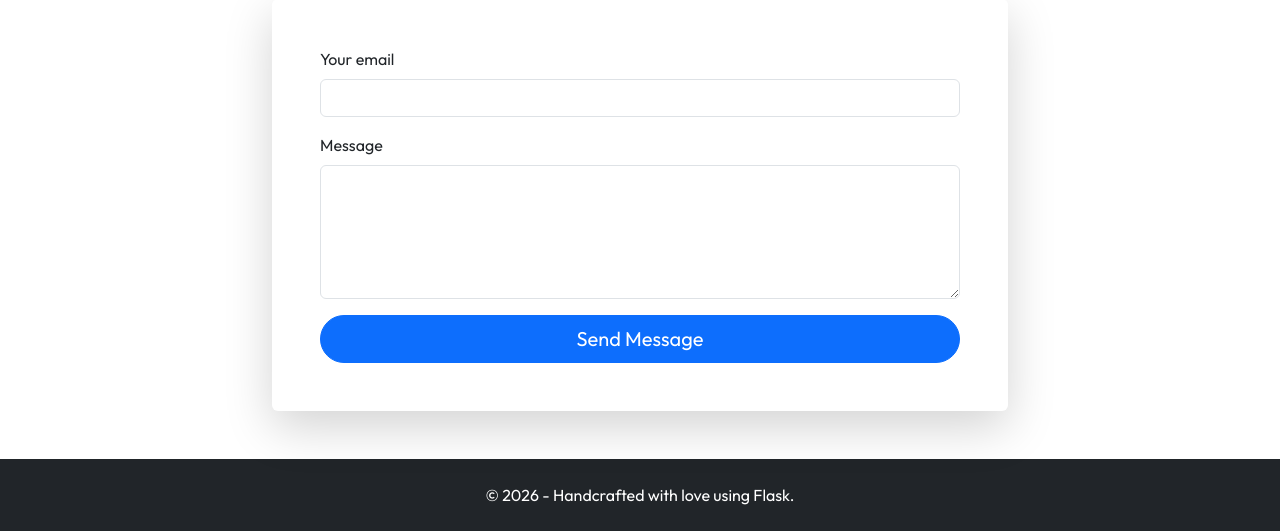
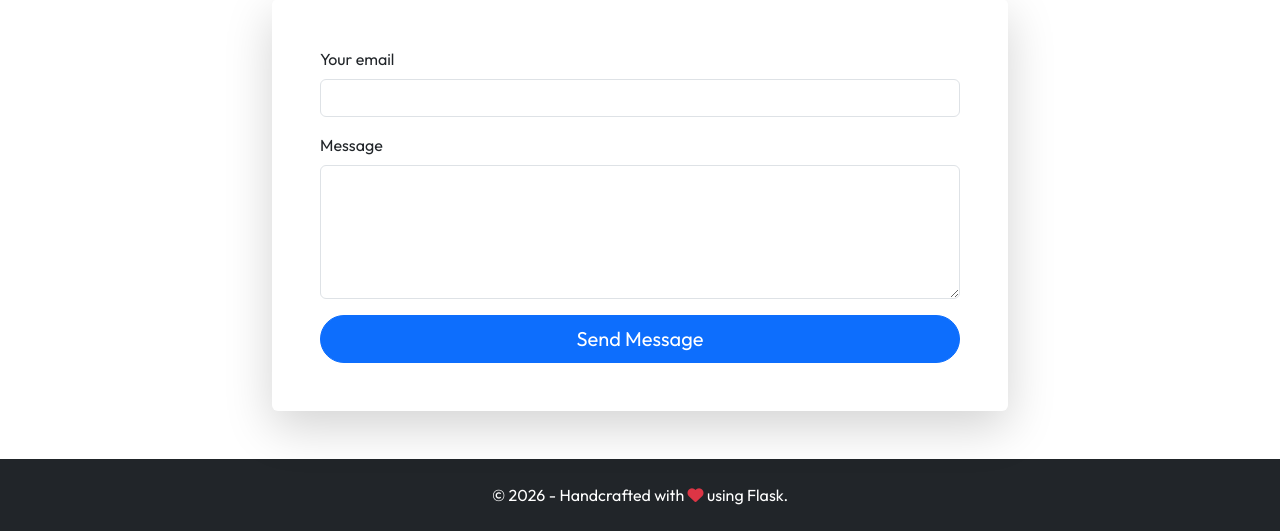
Before and after one commit to Lokez21/portfolio, a Flask app: page / in a window 1280 px wide. Shown: the part 2257-2788 px from the top of the page. Run offline with Flask 3, Linux system fonts and the light colour scheme; data that the repository does not hold is empty; some libraries are stand-ins or nearby versions.

Commit message:
footer text changes

```diff
--- a/docs/index.html
+++ b/docs/index.html
@@ -284,7 +284,7 @@ Core Expertise:
                                 and replace 'YOUR_FORM_ID' with your actual Form ID.
                             -->
                             <form action="https://formspree.io/f/mreazaow" method="POST">
-                                <!-- <input type="hidden" name="csrf_token" value="IjA3OWJlM2UyMWNhZjQyYTQ0OWFiNGY5OWU0OTRkZGJkMmMxNGYzZDki.aYUlrw.pORt5UijZzUQcwB9veSthcCSKjA"> -->
+                                <!-- <input type="hidden" name="csrf_token" value="ImU2YzRlNTYyMWU5YWE2ZjE1MzcwNTdhYzlkZTBlYjI5NmEyNGFjZDAi.aYUsqQ.we7arNb0ZBgKAzrJoQzxJ5f710k"> -->
                                 <div class="mb-3">
                                     <label for="email" class="form-label">Your email</label>
                                     <input type="email" class="form-control" id="email" name="email" required>
@@ -307,7 +307,7 @@ Core Expertise:
     <!-- Footer -->
     <footer class="bg-dark text-white text-center py-4">
         <div class="container">
-            <p class="mb-0">&copy; <span id="current-year"></span> Lokesh Sivakumar Portfolio - Handcrafted with love using Flask.</p>
+            <p class="mb-0">&copy; <span id="current-year"></span> Lokesh Sivakumar Portfolio - Handcrafted with <i class="fa fa-heart text-danger"></i> using Flask.</p>
         </div>
     </footer>
 
--- a/templates/index.html
+++ b/templates/index.html
@@ -211,7 +211,7 @@
     <!-- Footer -->
     <footer class="bg-dark text-white text-center py-4">
         <div class="container">
-            <p class="mb-0">&copy; <span id="current-year"></span> {% if about and about.name %}{{ about.name }} Portfolio{% endif %} - Handcrafted with love using Flask.</p>
+            <p class="mb-0">&copy; <span id="current-year"></span> {% if about and about.name %}{{ about.name }} Portfolio{% endif %} - Handcrafted with <i class="fa fa-heart text-danger"></i> using Flask.</p>
         </div>
     </footer>
 
```
